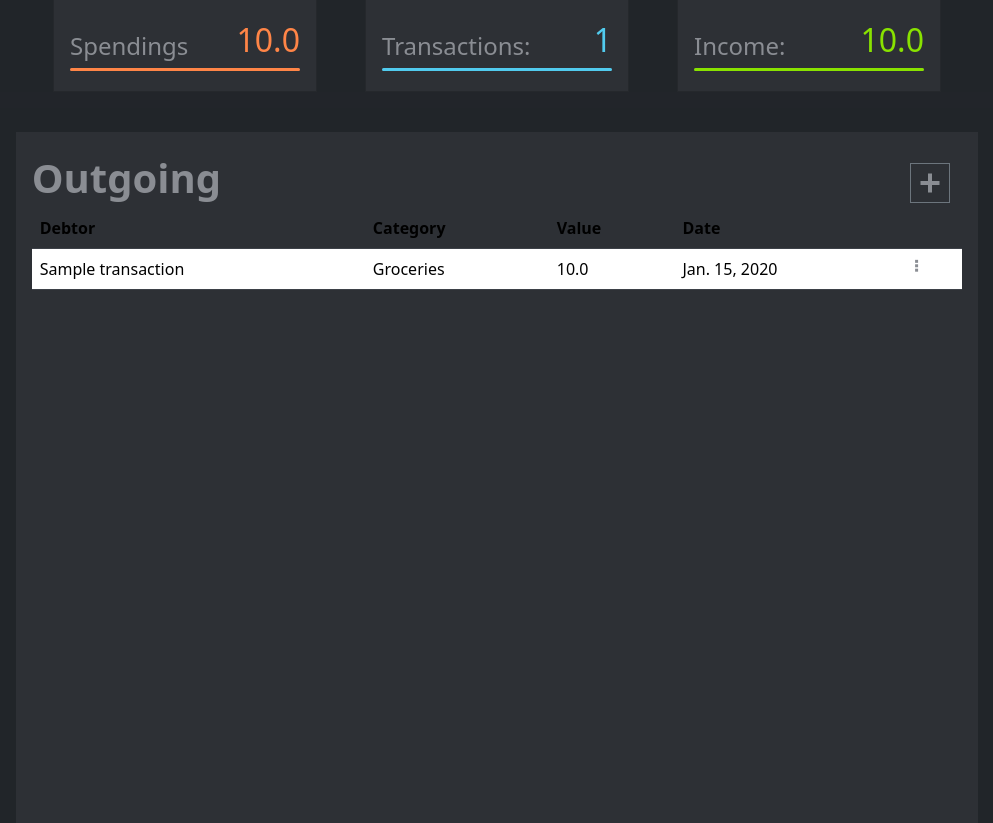
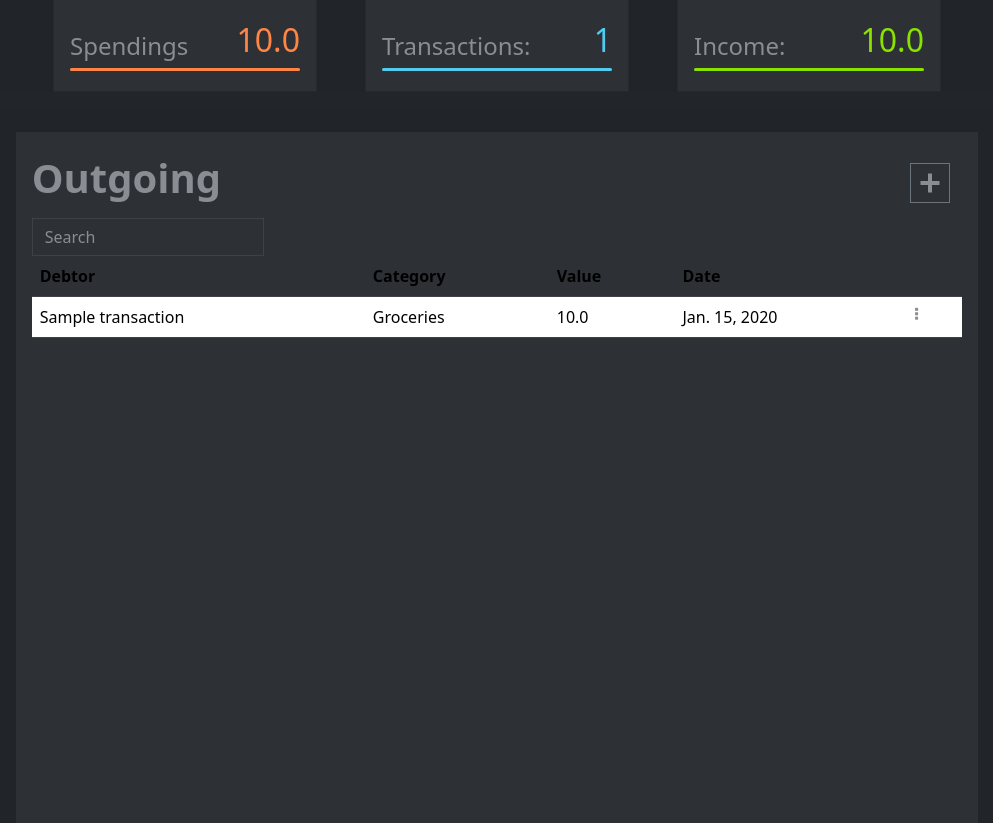
Before and after one commit to KubaBir/Finances, a Django app: page /overview/1 in a window 1280 px wide. Shown: the part 214-1037 px from the top of the page, without its empty margins (143-1136 px from the left). Run offline with Django 4.2, Linux system fonts and the light colour scheme; a user stored in the database is signed in; tables that the repository leaves empty hold one stand-in row (values such as "Sample post"); parts of the project's set-up code (start-up, migrations or seed data) failed here and were passed over.

Commit message:
transaction search

```diff
--- a/app/core/models.py
+++ b/app/core/models.py
@@ -96,11 +96,13 @@ class Transaction(models.Model):
             return
         category_list = {
             'Groceries': [
-                'ZABKA', 'ZAPPKA', 'CARREFOUR', 'LIDL', 'VEMAT', 'ORLEN', 'CHATA', 'KIOSK', 'BIEDRONKA'
+                'ZABKA', 'ZAPPKA', 'CARREFOUR', 'LIDL', 'VEMAT', 'ORLEN', 'CHATA', 'KIOSK', 'BIEDRONKA', 'KAUFLAND',
+                'ALDI'
             ],
             'Food': [
-                'MC DON', 'KFC', 'MCDONALDS', 'BAR', 'EATS', 'PYSZNE', 'GLODNY', 'PIZZA', 'SALAD', 'KIM CHI',
-                'MAKARONSKI', 'STODOLA', 'STOLOWKA', 'PASTWISKO', 'GAST', 'RAGU', 'BURG', 'CLUB'
+                'MC DON', 'KFC', 'MCDONALDS', 'BAR', 'EATS', 'PYSZNE', 'GLODNY', 'PIZZ', 'SALAD', 'KIM CHI',
+                'MAKARONSKI', 'STODOLA', 'STOLOWKA', 'PASTWISKO', 'GAST', 'RAGU', 'BURG', 'CLUB', 'PASIBUS',
+                'UPMENU'
             ],
             'Travel': [
                 'JAKDOJADE', 'BILKOM', 'LIM', 'DOTT', 'TRIP', 'BOLT', 'INTERCITY', 'URBANCARD'
--- a/app/core/templates/core/overview.html
+++ b/app/core/templates/core/overview.html
@@ -66,9 +66,18 @@
 
             </div>
             <div id='outgoing' class='overflow-auto' style='height: 600px'>
-                <table class="table text-white">
+
+                <input
+                    class='form-control'
+                    type="text"
+                    id="outgoing_input"
+                    onkeyup="search_transaction()"
+                    placeholder="Search"
+                    title="Search">
+
+                <table class="table text-white" id='outgoing_table'>
                     <thead>
-                        <tr>
+                        <tr class='header'>
                             <th scope="col">Debtor</th>
                             <th scope="col">Category</th>
                             <th scope="col">Value</th>
@@ -344,6 +353,21 @@
         $("#income-body").load(location.href + ` #income-body > *`);
         $("#returns-body").load(location.href + ` #returns-body > *`);
     }
+
+    const search_transaction = () => {
+        const trs = document.querySelectorAll('#outgoing_table tr:not(.header)')
+        const filter = document.querySelector('#outgoing_input').value
+        const regex = new RegExp(filter, 'i')
+        const isFoundInTds = td => regex.test(td.innerHTML)
+        const isFound = childrenArr => childrenArr.some(isFoundInTds)
+        const setTrStyleDisplay = ({ style, children }) => {
+          style.display = isFound([
+            ...children // <-- All columns
+          ]) ? '' : 'none'
+        }
+
+        trs.forEach(setTrStyleDisplay)
+    }
 </script>
 {% endblock content %}
 
@@ -370,6 +394,11 @@
 </form>
 
 <script>
+    $(document).ready( function() {
+        var date = new Date();
+        $('#value_date').val("{{ report.date|date:"Y-m-d" }}");
+    });
+
     function doForm () {
         var CSRF_TOKEN = '{{ csrf_token }}';
 
--- a/app/static/base-styles.css
+++ b/app/static/base-styles.css
@@ -241,3 +241,16 @@ th {
     color: var(--bs-dropdown-link-hover-color);
     background-color: var(--hover-color);
 }
+
+#outgoing_input {
+    width: 25%;
+    margin-top: 10px;
+}
+
+#outgoing_input::placeholder {
+    color: var(--grey-color);
+}
+
+#outgoing_input:focus {
+    box-shadow: none;
+}
```
